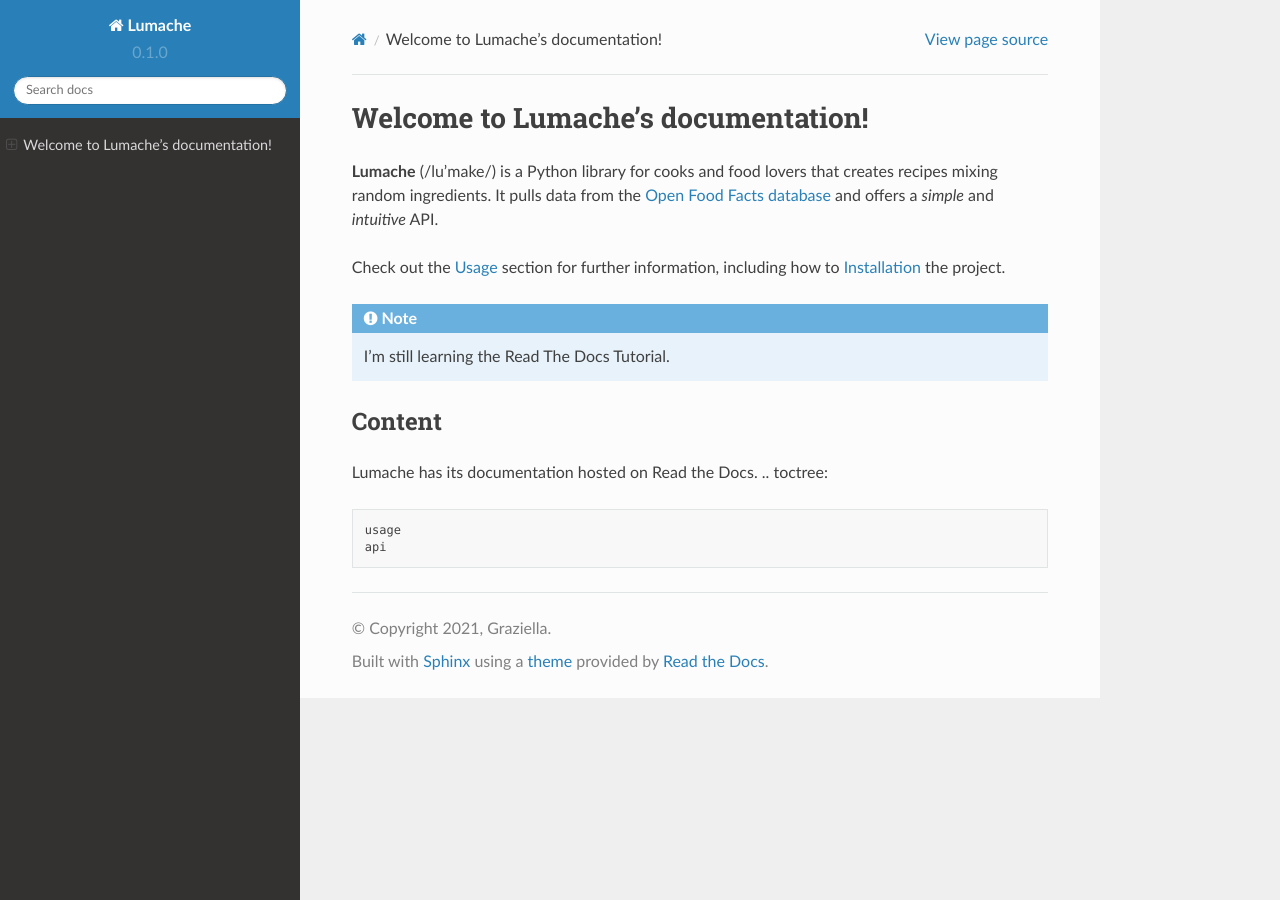
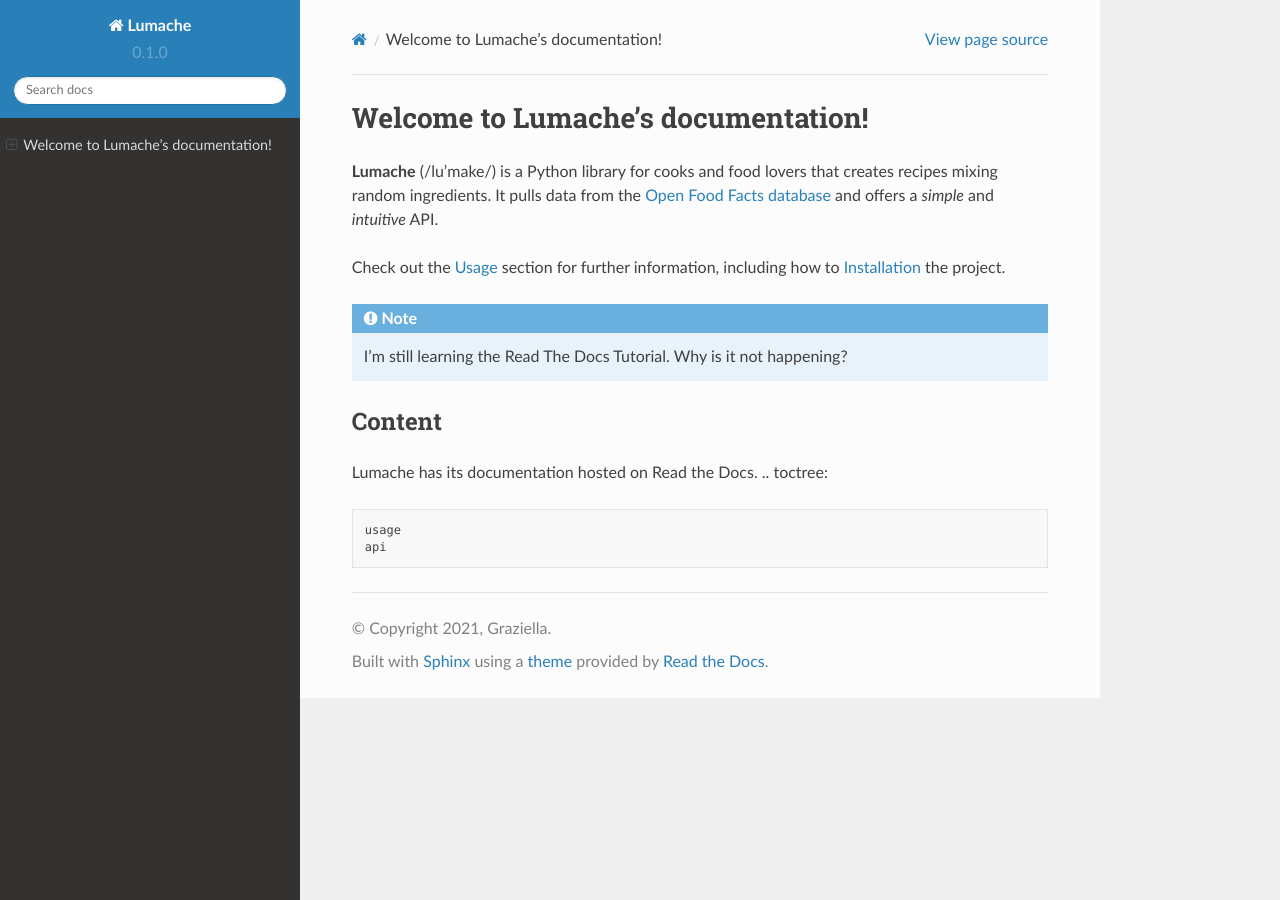
Before and after one commit to Aamosh12/RTD-Tutorial, a Sphinx documentation site: the page built from docs/source/index.rst, in a window 1280 px wide. Built offline with Sphinx 7.4.7 and the Read the Docs theme 2.0.0, drawn with Linux system fonts in a browser that asks for light colours.

Commit message:
Update index.rst

```diff
--- a/docs/source/index.rst
+++ b/docs/source/index.rst
@@ -11,7 +11,7 @@ how to :ref:`installation` the project.
 
 .. note::
 
-   I'm still learning the Read The Docs Tutorial.
+   I'm still learning the Read The Docs Tutorial. Why is it not happening?
 
 Content
 --------
```
